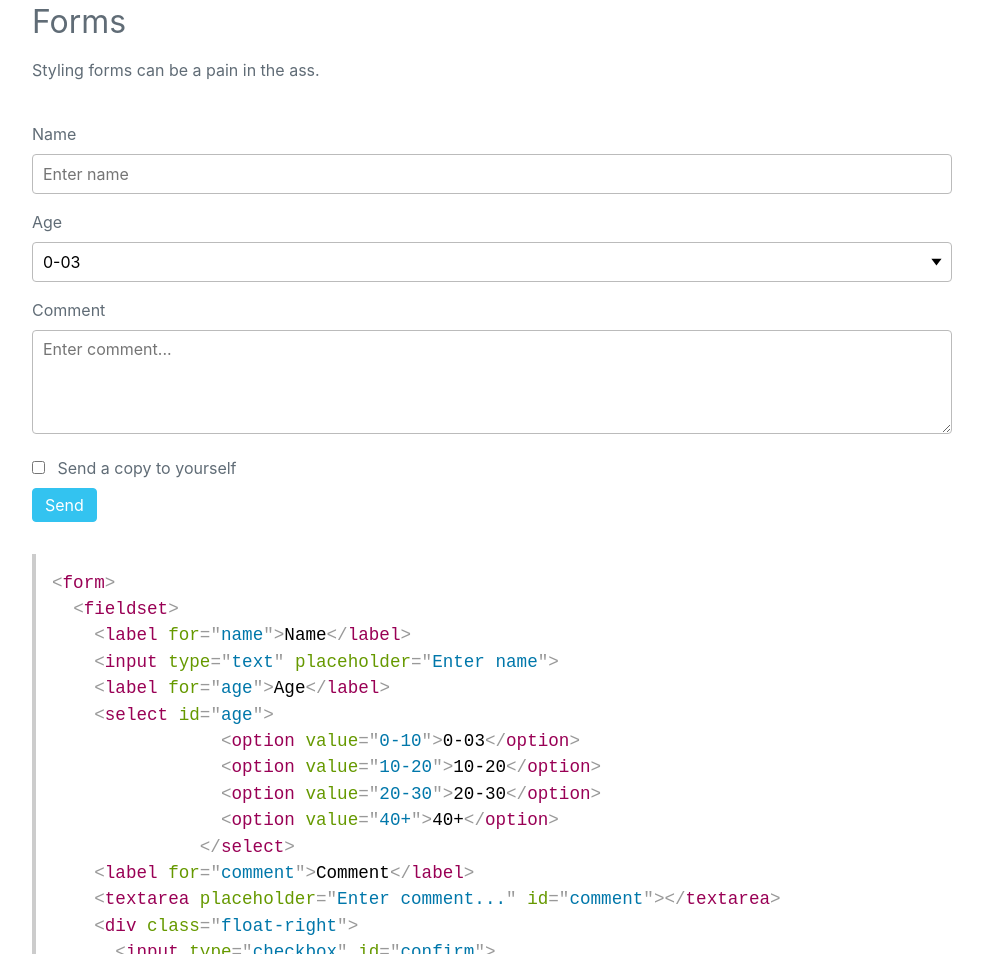
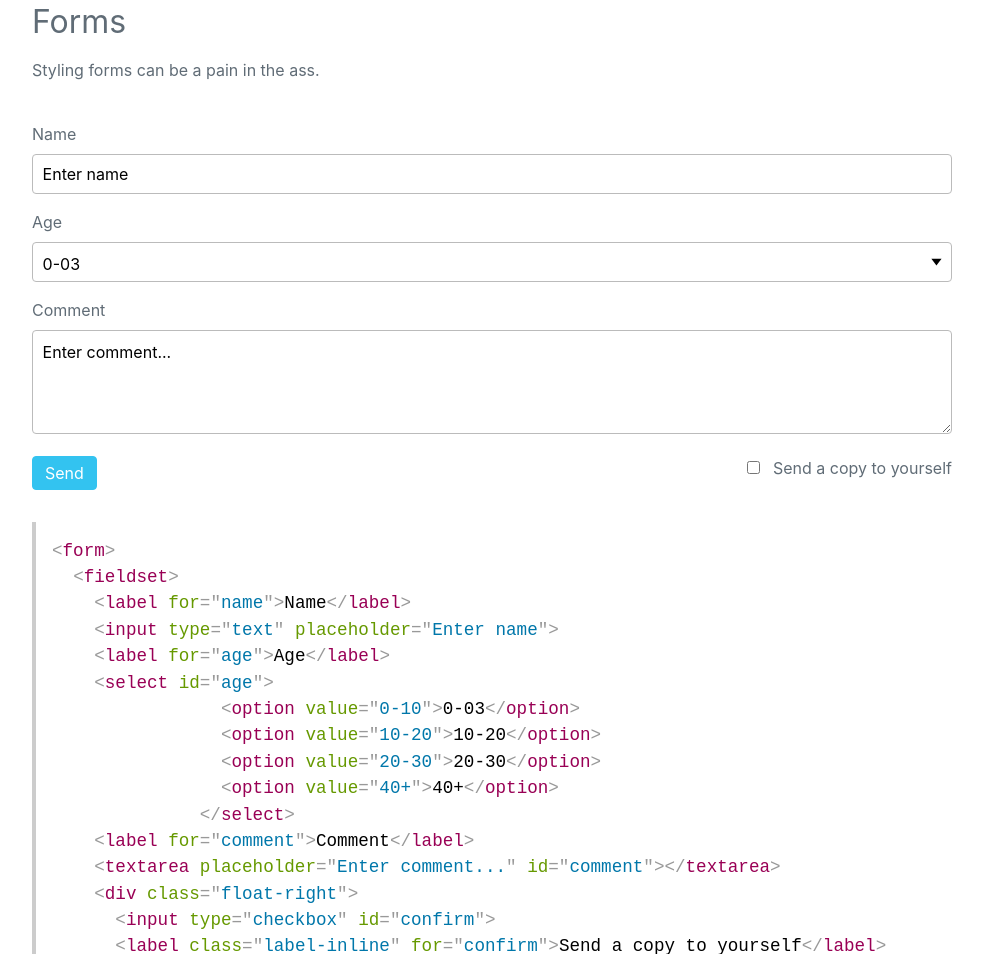
Before and after one commit to fdietz/heki.css, a website: page index.html in a window 1280 px wide. Shown: the part 4343-5297 px from the top of the page, without its empty margins (148-1131 px from the left). Drawn offline with Linux system fonts and the light colour scheme.

Commit message:
fix: form

```diff
--- a/heki.css
+++ b/heki.css
@@ -827,7 +827,7 @@ select {
   box-shadow: none;
   box-sizing: inherit;
   height: 2.5rem;
-  padding: 6px 10px;
+  padding: 0.6rem;
   margin-bottom: var(--margin-bottom);
   width: 100%;
 }
@@ -877,33 +877,34 @@ input[type='radio'] {
   display: inline-block;
   font-weight: normal;
   margin-left: 0.5rem;
+  margin-bottom: 0;
 }
 
 ::-webkit-input-placeholder {
   /* WebKit, Blink, Edge */
-  color: var(--color;
+  color: var(--color);
 }
 
 :-moz-placeholder {
   /* Mozilla Firefox 4 to 18 */
-  color: var(--color;
+  color: var(--color);
   opacity: 1;
 }
 
 ::-moz-placeholder {
   /* Mozilla Firefox 19+ */
-  color: var(--color;
+  color: var(--color);
   opacity: 1;
 }
 
 :-ms-input-placeholder {
   /* Internet Explorer 10-11 */
-  color: var(--color;
+  color: var(--color);
 }
 
 ::-ms-input-placeholder {
   /* Microsoft Edge */
-  color: var(--color;
+  color: var(--color);
 }
 
 /************************* Utils *************************/
```
